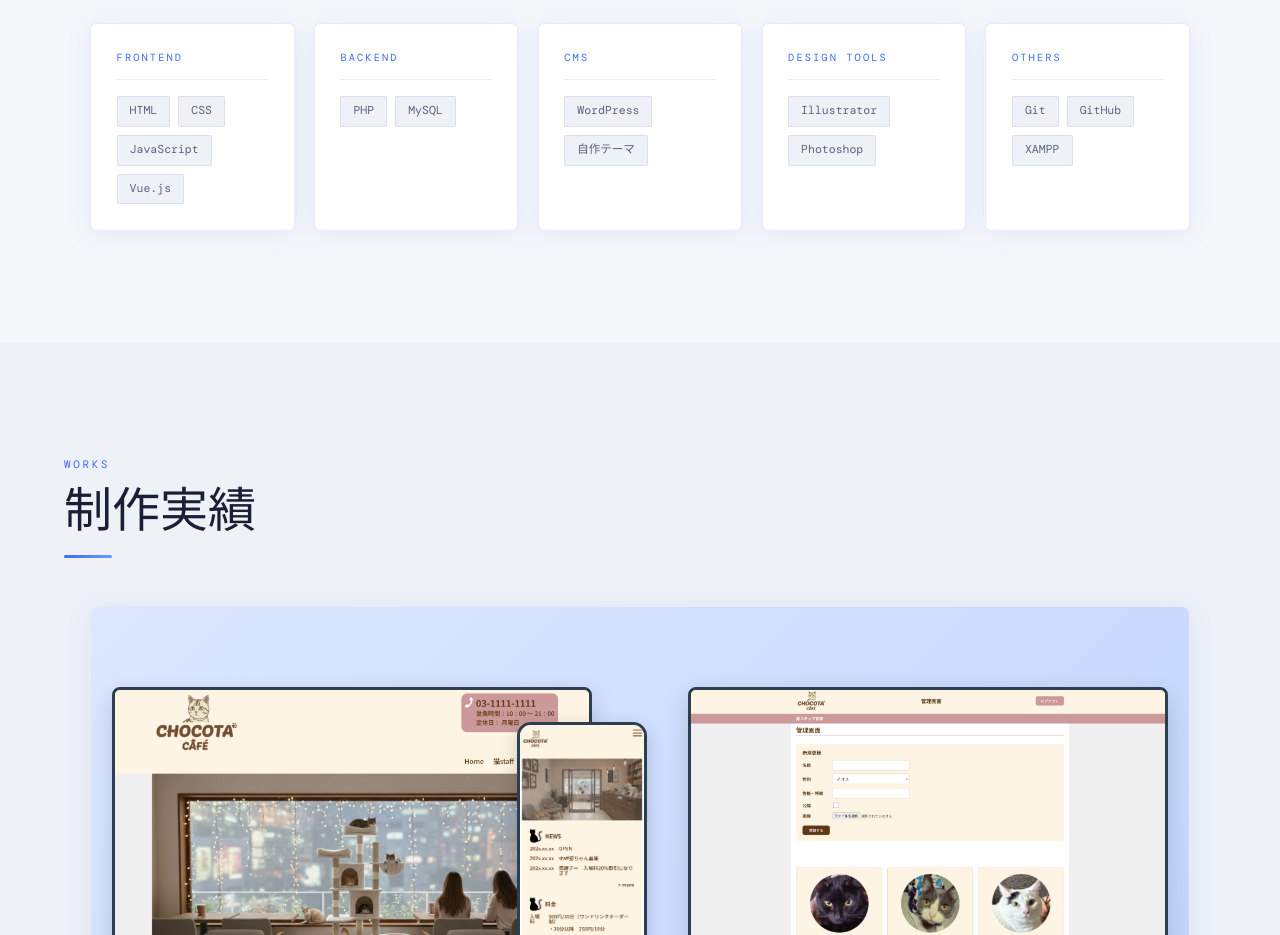
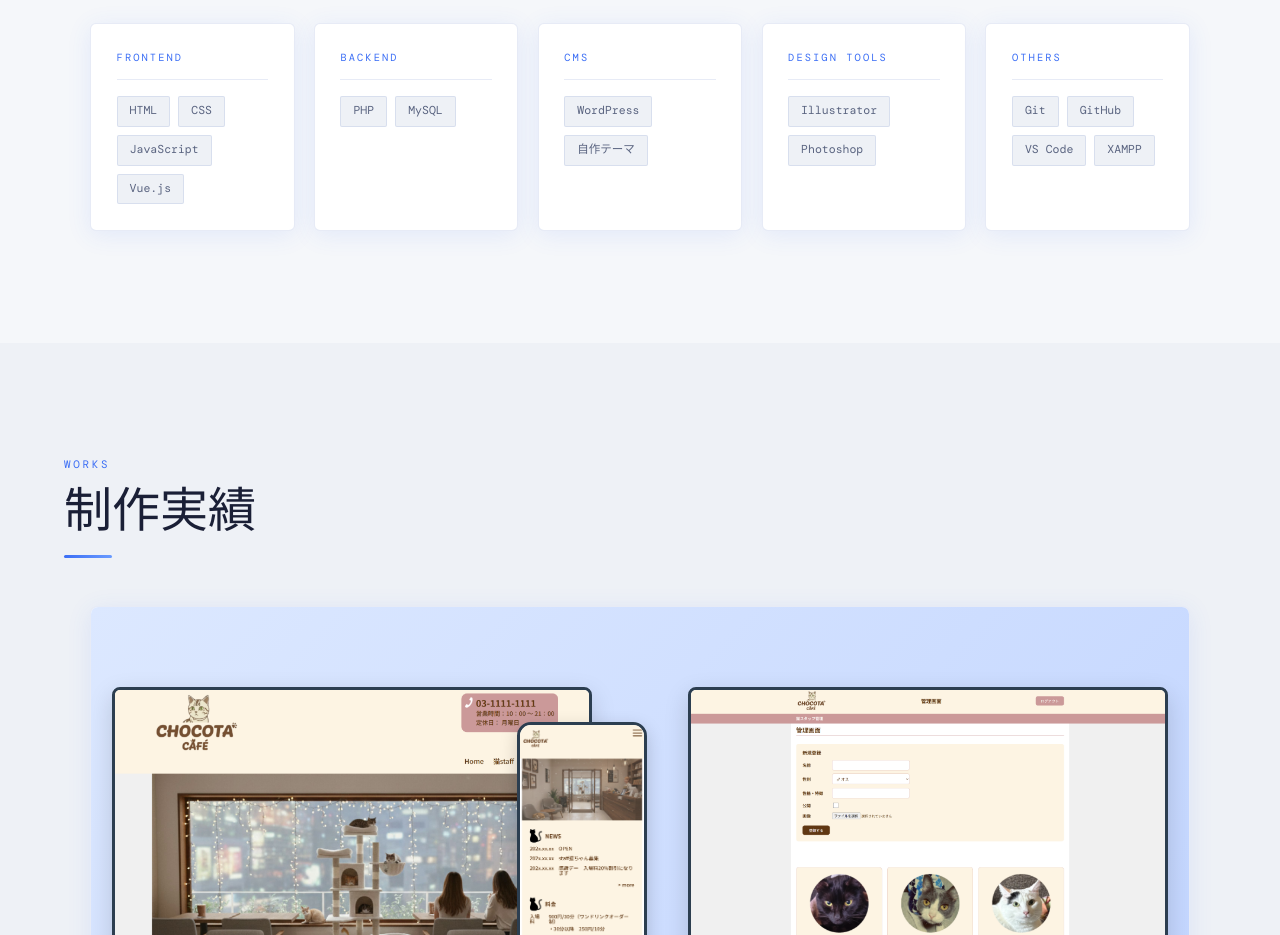
Before and after one commit to nothico/portfolio, a plain HTML site: page index.html in a window 1280 px wide. Shown: the part 1760-2695 px from the top of the page. Drawn offline with nearby package versions, Linux system fonts and the light colour scheme; a web font is replaced by a local one.

Commit message:
スキル項目修正

```diff
--- a/index.html
+++ b/index.html
@@ -969,6 +969,7 @@
         <div class="skill-tags">
           <span class="skill-tag">Git</span>
           <span class="skill-tag">GitHub</span>
+          <span class="skill-tag">VS Code</span>
           <span class="skill-tag">XAMPP</span>
         </div>
       </div>
```
